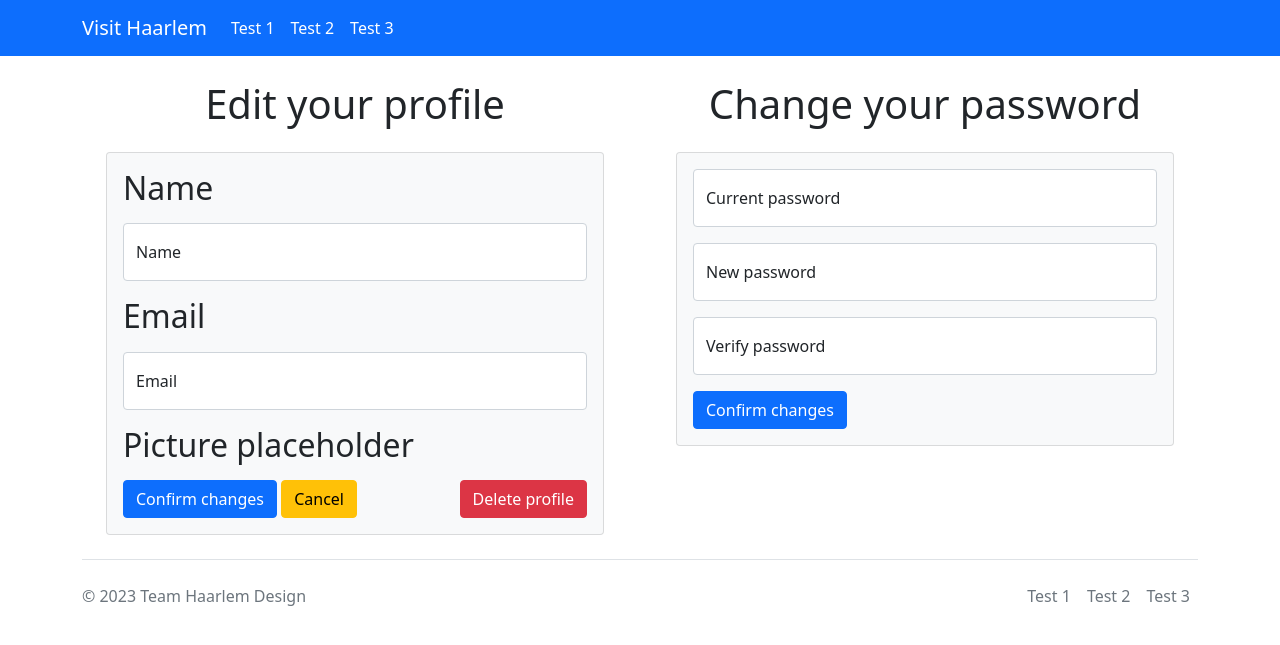
After one commit to MirkoCuccurullo/HaarlemFestival, a PHP site: page /app/view/management/manageProfile.php in a window 1280 px wide. The commit adds this page. Shown: the top 645 px of the page. Run offline with PHP 8.4, Linux system fonts and the light colour scheme.

Commit message:
manage profile page

```diff
--- a/app/router/router.php
+++ b/app/router/router.php
@@ -16,6 +16,10 @@ class router
                 require_once("../view/resetPassword/resetPassword.php");
                 break;
 
+            case'/manageProfile':
+                require_once("../view/management/manageProfile.php");
+                break;
+
             default:
                 echo'404';
         }
--- a/app/view/login/login.php
+++ b/app/view/login/login.php
@@ -37,7 +37,7 @@ include __DIR__ . '/../header.php'; ?>
 
         <div class="col">
             <!-- Simple link -->
-            <a href="#!">Forgot password?</a>
+            <a href="/resetPassword">Forgot password?</a>
         </div>
     </div>
 
--- /dev/null
+++ b/app/view/management/manageProfile.php
@@ -0,0 +1,105 @@
+<?php
+include __DIR__ . '/../header.php'; ?>
+
+<div class="row">
+    <div class="col-md-6">
+        <form action="/home/editProfile" method="post">
+            <div class="container">
+                <div class="row">
+                    <div class="col-md-12 col-sm-12 ">
+                        <h1 class="text-center mb-4">Edit your profile</h1>
+                        <div class="card bg-light">
+                            <div class="card-body">
+                                <form>
+
+                                    <div class="row mb-3">
+                                        <h2 class="mb-3">Name</h2>
+                                        <div class="col-md-12">
+                                            <div class="form-floating">
+                                                <input required type="text" class="form-control" id="profileName"
+                                                       name="profileName" placeholder="John">
+                                                <label for="profileName" class="form-label">Name</label>
+                                            </div>
+                                        </div>
+                                    </div>
+
+
+                                    <h2 class="mb-3">Email</h2>
+                                    <div class="row mb-3">
+                                        <div class="col-md">
+                                            <div class="form-floating">
+                                                <input required type="email" class="form-control" id="email"
+                                                       name="email" placeholder="Email">
+                                                <label for="email" class="form-label">Email</label>
+                                            </div>
+                                        </div>
+                                    </div>
+
+                                    <h2 class="mb-3">Picture placeholder</h2>
+
+
+                                    <button type="submit" class="btn btn-primary" name="edit">Confirm changes</button>
+                                    <a href="/home/profile" class="btn btn-warning">Cancel</a>
+                                    <button type="submit" class="btn btn-danger float-end" name="delete">Delete
+                                        profile
+                                    </button>
+                                </form>
+                            </div>
+                        </div>
+                    </div>
+                </div>
+            </div>
+        </form>
+    </div>
+
+    <div class="col-md-6">
+        <form action="/home/editProfile" method="post">
+            <div class="container">
+                <div class="row">
+                    <div class="col-md-12 col-sm-12">
+                        <h1 class="text-center mb-4">Change your password</h1>
+                        <div class="card bg-light">
+                            <div class="card-body">
+                                <form>
+
+                                    <div class="row mb-3">
+                                        <div class="col-md-12">
+                                            <div class="form-floating">
+                                                <input required type="password" class="form-control" id="currentPassword"
+                                                       name="currentPassword" placeholder="Current password">
+                                                <label for="currentPassword" class="form-label">Current password</label>
+                                            </div>
+                                        </div>
+                                    </div>
+
+                                    <div class="row mb-3">
+                                        <div class="col-md-12">
+                                            <div class="form-floating">
+                                                <input required type="password" class="form-control" id="newPassword"
+                                                       name="newPassword" placeholder="New password">
+                                                <label for="newPassword" class="form-label">New password</label>
+                                            </div>
+                                        </div>
+                                    </div>
+
+                                    <div class="row mb-3">
+                                        <div class="col-md-12">
+                                            <div class="form-floating">
+                                                <input required type="password" class="form-control" id="verifyPassword"
+                                                       name="verifyPassword" placeholder="Verify Password">
+                                                <label for="verifyPassword" class="form-label">Verify password</label>
+                                            </div>
+                                        </div>
+                                    </div>
+                                    <button type="submit" class="btn btn-primary" name="edit">Confirm changes</button>
+                                </form>
+                            </div>
+                        </div>
+                    </div>
+                </div>
+            </div>
+        </form>
+    </div>
+</div>
+<?php
+include __DIR__ . '/../footer.php'; ?>
```
Also changed, not shown: 3 other files.
